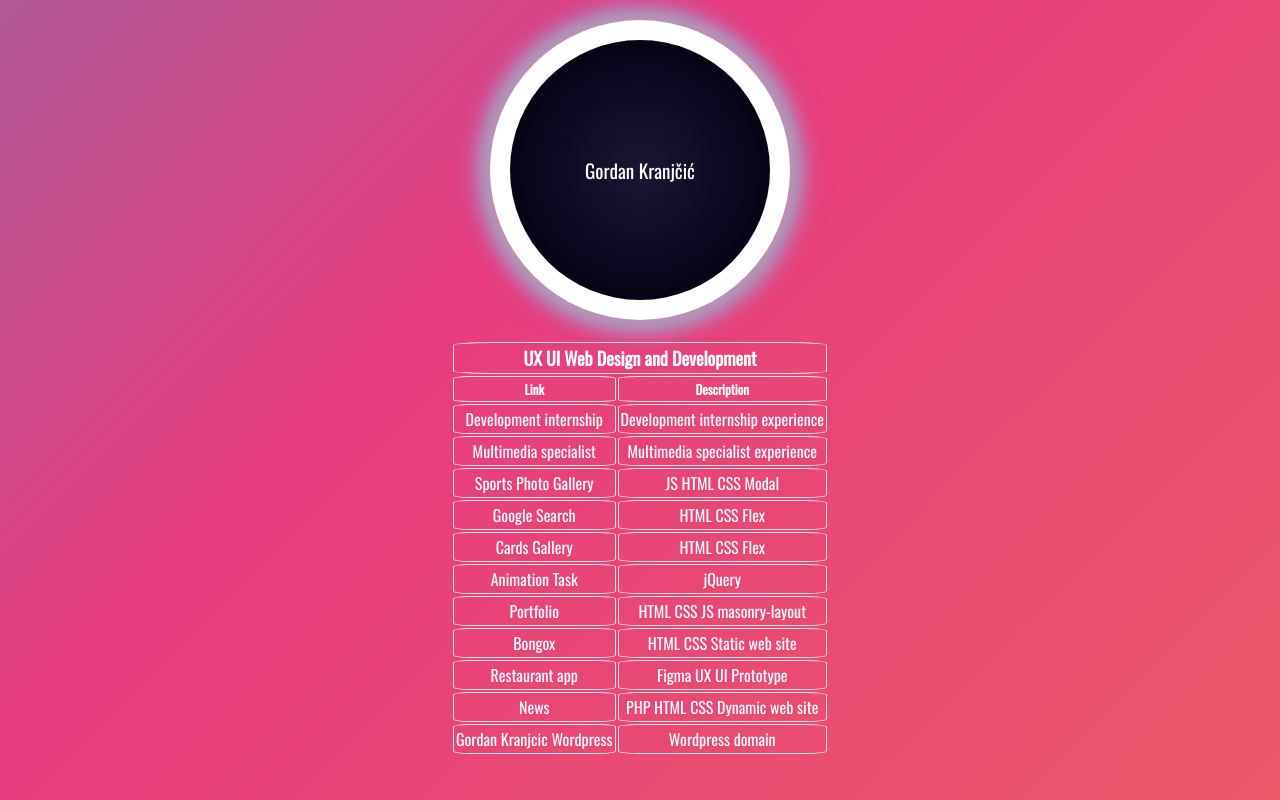
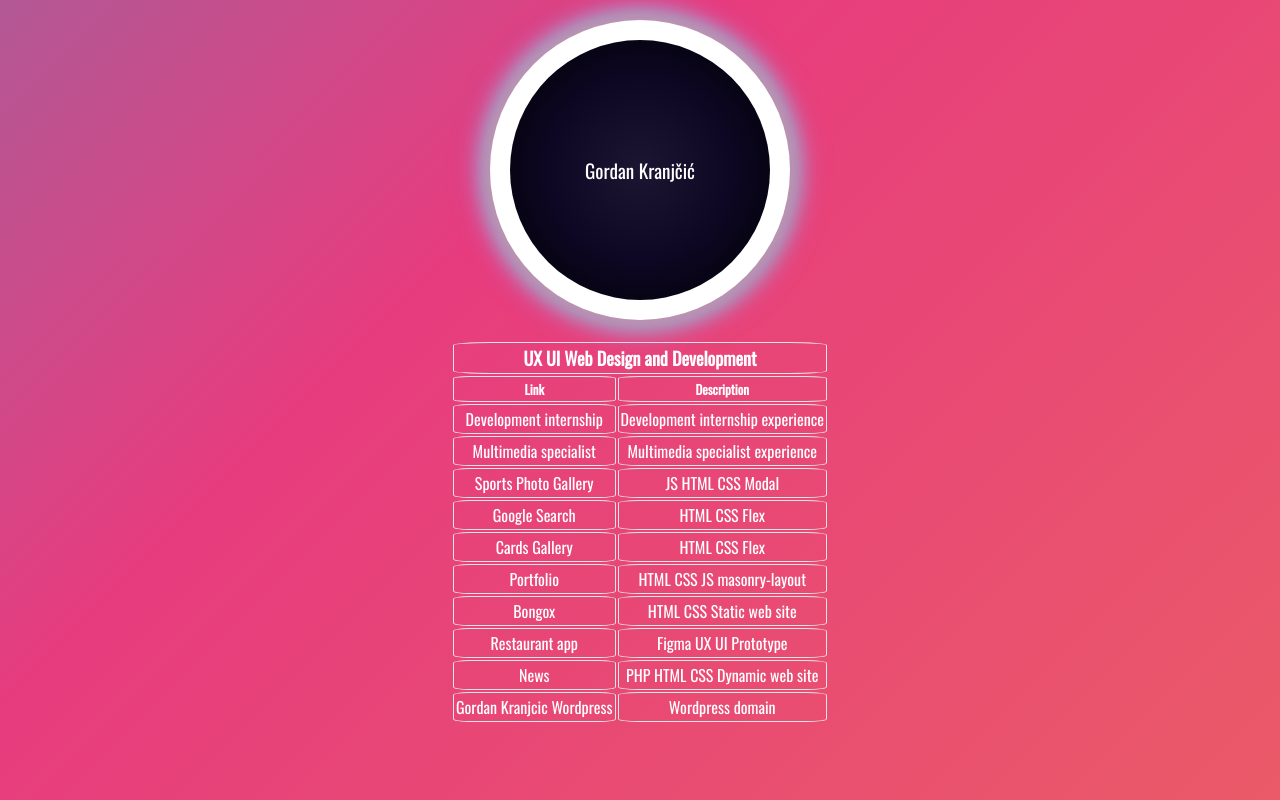
Before and after one commit to Gogson77/gordankranjcic, a plain HTML site: page index.html in a window 1280 px wide. Drawn offline with nearby package versions, Linux system fonts and the light colour scheme.

Commit message:
bez animacije

```diff
--- a/index.html
+++ b/index.html
@@ -70,12 +70,6 @@
                     <td>HTML CSS Flex</td>
                 </tr>
                 <tr>
-                    <td><a href="https://gogson77.github.io/php-web-development/jquery-animation-task/"
-                            target="_blank">Animation Task</a>
-                    </td>
-                    <td>jQuery</td>
-                </tr>
-                <tr>
                     <td>
                         <a href="https://gogson77.github.io/itep-web-design/portfolio-masonry">Portfolio</a>
                     </td>
```
